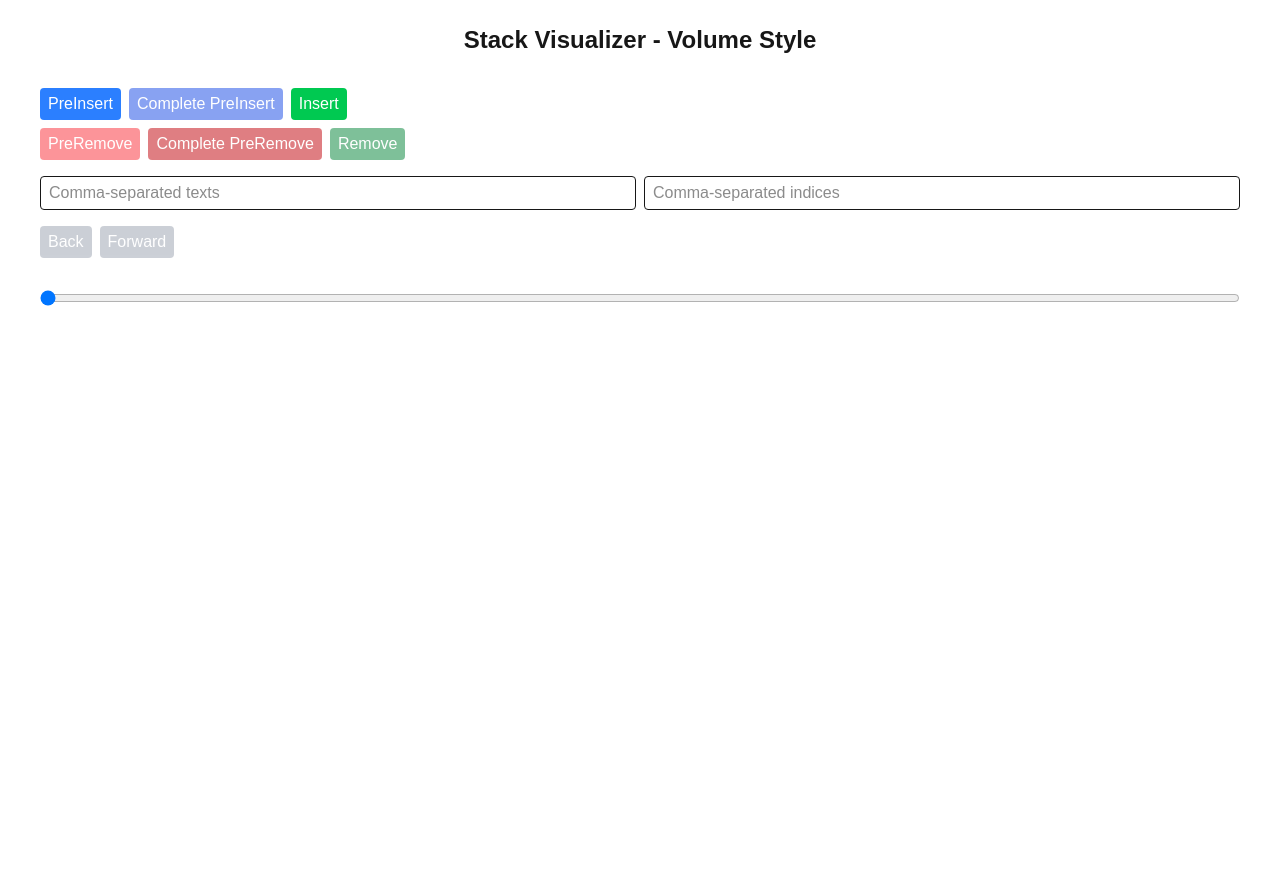
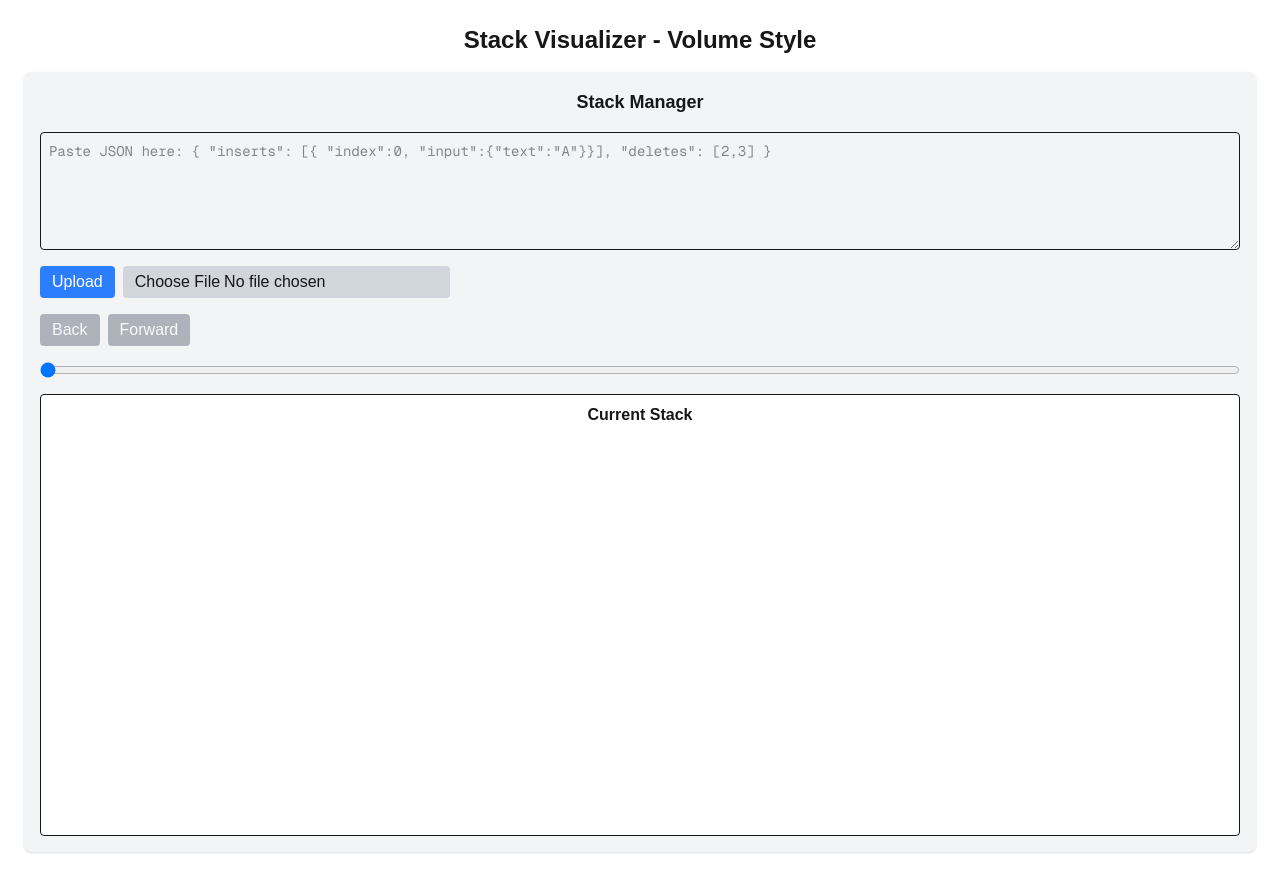
Before and after one commit to goomyman/leetcodewizard, a Next.js app in the folder Prototypes/stack-visualizer/: page / in a window 1280 px wide. Before the commit the page ends 800 px from the top, so only its background shows below. Built offline with nearby package versions, Linux system fonts and the light colour scheme.

Commit message:
first try

```diff
--- a/Prototypes/stack-visualizer/src/app/stack/StackControl.tsx
+++ /dev/null
@@ -1,162 +0,0 @@
-"use client";
-
-import React, { useState } from "react";
-import { StackItemInputDto } from "./StackItemConstants";
-
-interface StackControlProps {
-  onInsert: (items: { index: number; input: StackItemInputDto }[]) => void;
-  onPreInsert: (items: { index: number; input: StackItemInputDto }[]) => void;
-  onPreRemove: (indices: number[]) => void;
-  onCompletePreInsert: () => void;
-  onCompletePreRemove: () => void;
-  onRemove: (indices?: number[]) => void;
-  onBack: () => void;
-  onForward: () => void;
-
-  disabledPreInsert?: boolean;
-  disabledInsert?: boolean;
-  disabledPreRemove?: boolean;
-  disabledCompletePreInsert?: boolean;
-  disabledCompletePreRemove?: boolean;
-  disabledRemove?: boolean;
-  canGoBack?: boolean;
-  canGoForward?: boolean;
-}
-
-export default function StackControl({
-  onInsert,
-  onPreInsert,
-  onPreRemove,
-  onCompletePreInsert,
-  onCompletePreRemove,
-  onRemove,
-  onBack,
-  onForward,
-  disabledPreInsert,
-  disabledInsert,
-  disabledPreRemove,
-  disabledCompletePreInsert,
-  disabledCompletePreRemove,
-  disabledRemove,
-  canGoBack,
-  canGoForward,
-}: StackControlProps) {
-  const [textInput, setTextInput] = useState("");
-  const [indexInput, setIndexInput] = useState("");
-
-  // Parse comma-delimited texts
-  const parseTexts = (): string[] =>
-    textInput
-      .split(",")
-      .map(t => t.trim())
-      .filter(t => t);
-
-  // Parse comma-delimited indices
-  const parseIndices = (): number[] =>
-    indexInput
-      .split(",")
-      .map(i => parseInt(i.trim(), 10))
-      .filter(i => !isNaN(i) && i >= 0);
-
-  // Map indices to texts
-  const mapIndexToText = (): { index: number; input: StackItemInputDto }[] => {
-    const texts = parseTexts();
-    const indices = parseIndices();
-    const length = Math.min(texts.length, indices.length);
-
-    const mapped: { index: number; input: StackItemInputDto }[] = [];
-    for (let i = 0; i < length; i++) {
-      mapped.push({ index: indices[i], input: { text: texts[i], level: null, color: undefined } });
-    }
-    return mapped;
-  };
-
-  return (
-    <div className="flex flex-col gap-2 w-full">
-
-      <div className="flex gap-2 flex-wrap">
-        <button
-          onClick={() => onPreInsert(mapIndexToText())}
-          disabled={disabledPreInsert}
-          className="px-2 py-1 bg-blue-500 text-white rounded disabled:opacity-50"
-        >
-          PreInsert
-        </button>
-
-        <button
-          onClick={onCompletePreInsert}
-          disabled={disabledCompletePreInsert}
-          className="px-2 py-1 bg-blue-700 text-white rounded disabled:opacity-50"
-        >
-          Complete PreInsert
-        </button>
-
-        <button
-          onClick={() => onInsert(mapIndexToText())}
-          disabled={disabledInsert}
-          className="px-2 py-1 bg-green-500 text-white rounded disabled:opacity-50"
-        >
-          Insert
-        </button>
-      </div>
-
-      <div className="flex gap-2 flex-wrap">
-        <button
-          onClick={() => onPreRemove(parseIndices())}
-          disabled={disabledPreRemove}
-          className="px-2 py-1 bg-red-500 text-white rounded disabled:opacity-50"
-        >
-          PreRemove
-        </button>
-
-        <button
-          onClick={onCompletePreRemove}
-          disabled={disabledCompletePreRemove}
-          className="px-2 py-1 bg-red-700 text-white rounded disabled:opacity-50"
-        >
-          Complete PreRemove
-        </button>
-
-        <button
-          onClick={() => onRemove(parseIndices())}
-          disabled={disabledRemove}
-          className="px-2 py-1 bg-green-700 text-white rounded disabled:opacity-50"
-        >
-          Remove
-        </button>
-      </div>
-
-      <div className="flex gap-2 flex-wrap mt-2">
-        <input
-          value={textInput}
-          onChange={e => setTextInput(e.target.value)}
-          placeholder="Comma-separated texts"
-          className="px-2 py-1 border rounded flex-1"
-        />
-        <input
-          value={indexInput}
-          onChange={e => setIndexInput(e.target.value)}
-          placeholder="Comma-separated indices"
-          className="px-2 py-1 border rounded flex-1"
-        />
-      </div>
-
-      <div className="flex gap-2 mt-2">
-        <button
-          onClick={onBack}
-          disabled={!canGoBack}
-          className="px-2 py-1 bg-gray-400 text-white rounded disabled:opacity-50"
-        >
-          Back
-        </button>
-        <button
-          onClick={onForward}
-          disabled={!canGoForward}
-          className="px-2 py-1 bg-gray-400 text-white rounded disabled:opacity-50"
-        >
-          Forward
-        </button>
-      </div>
-    </div>
-  );
-}
--- a/Prototypes/stack-visualizer/src/app/stack/StackItemConstants.ts
+++ b/Prototypes/stack-visualizer/src/app/stack/StackItemConstants.ts
@@ -7,9 +7,8 @@ export const getRandomColor = () => `hsl(${Math.floor(Math.random() * 360)}, 70%
 export enum StackItemState {
   Start = "Start",
   PreInsert = "PreInsert",
-  Insert = "Insert",
+  Inserted = "Inserted",
   PreRemove = "PreRemove",
-  Remove = "Remove",
 }
 
 export interface StackItemType {
--- a/Prototypes/stack-visualizer/src/app/stack/StackManager.tsx
+++ b/Prototypes/stack-visualizer/src/app/stack/StackManager.tsx
@@ -2,180 +2,165 @@
 
 import React, { useState } from "react";
 import Stack from "./Stack";
-import StackControl from "./StackControl";
-import SliderControl from "./SliderControl";
-import { useHistory } from "./useHistory";
-import { StackItemType, StackItemState, StackItemInputDto, getRandomColor } from "./StackItemConstants";
+import { StackItemType, StackItemInputDto, getRandomColor, StackItemState } from "./StackItemConstants";
 
-let idCounter = 0;
+interface UploadData {
+  inserts?: { index: number; input: StackItemInputDto }[];
+  deletes?: number[];
+}
 
 export default function StackManager() {
-  const history = useHistory<StackItemType[]>([]);
-  const stack = history.current;
-
+  const [history, setHistory] = useState<StackItemType[][]>([[]]);
+  const [currentIndex, setCurrentIndex] = useState(0);
   const [stagedPreInserts, setStagedPreInserts] = useState<StackItemType[]>([]);
   const [stagedPreRemoves, setStagedPreRemoves] = useState<number[]>([]);
+  const [jsonInput, setJsonInput] = useState("");
+
+  const currentStack = history[currentIndex];
 
   /** Helper to create a StackItem */
-  const makeStackItem = (input: StackItemInputDto, state: StackItemState): StackItemType => ({
-    id: idCounter++,
+  const makeStackItem = (input: StackItemInputDto, state: StackItemState) => ({
+    id: Date.now() + Math.random(),
     text: input.text,
-    level: input.level,
+    level: input.level ?? null,
     color: input.color ?? getRandomColor(),
     state,
+    __index: undefined as number | undefined,
   });
 
-  const hasItems = stack.length > 0;
-  const hasStagedPreInserts = stagedPreInserts.length > 0;
-  const hasStagedPreRemoves = stagedPreRemoves.length > 0;
+  /** Apply Upload JSON */
+  const handleUpload = (data: UploadData) => {
+    let newStack = [...currentStack];
 
-  /** Button states */
-  const disabledPreInsert = hasStagedPreRemoves;
-  const disabledCompletePreInsert = !hasStagedPreInserts || !hasItems;
-  const disabledInsert = hasStagedPreInserts || hasStagedPreRemoves;
-  const disabledPreRemove = !hasItems || hasStagedPreInserts;
-  const disabledCompletePreRemove = !hasStagedPreRemoves || !hasItems;
-  const disabledRemove = hasStagedPreInserts || hasStagedPreRemoves || !hasItems;
+    // Resolve previous pre-inserts
+    newStack = newStack.map(item =>
+      item.state === StackItemState.PreInsert ? { ...item, state: StackItemState.Inserted } : item
+    );
+    // Resolve previous pre-removes
+    if (stagedPreRemoves.length > 0) {
+      [...stagedPreRemoves]
+        .sort((a, b) => b - a)
+        .forEach(idx => {
+          if (idx >= 0 && idx < newStack.length) newStack.splice(idx, 1);
+        });
+    }
 
-  const canGoBack = history.canGoBack;
-  const canGoForward = history.canGoForward;
+    // Apply new deletes as PreRemove
+    const deleteIndices: number[] = Array.from(new Set(data.deletes?.filter(i => i >= 0 && i < newStack.length) ?? []));
+    newStack = newStack.map((item, i) =>
+      deleteIndices.includes(i) ? { ...item, state: StackItemState.PreRemove } : item
+    );
 
-  /** PreInsert batch: stage items at given indices */
-  const preInsertBatch = (items: { index: number; input: StackItemInputDto }[]) => {
-    if (disabledPreInsert || items.length === 0) return;
+    // Apply new inserts as PreInsert
+    const insertItems: StackItemType[] =
+      data.inserts?.map(({ index, input }) => {
+        const item = makeStackItem(input, StackItemState.PreInsert);
+        item.__index = index;
+        return item;
+      }) ?? [];
 
-    const newItems = items.map(({ index, input }) => {
-      const item = makeStackItem(input, StackItemState.PreInsert);
-      return { ...item, __index: index }; // temporary property to track intended index
+  insertItems
+    .sort((a, b) => (b as any).__index - (a as any).__index)
+    .forEach(item => {
+      const idx = Math.min((item as any).__index, newStack.length);
+      newStack.splice(idx, 0, item);
+      delete (item as any).__index;
     });
 
-    // Insert items into stack at intended positions
-    let newStack = [...stack];
-    newItems
-      .sort((a, b) => b.__index - a.__index) // descending to not break indices
-      .forEach(item => {
-        const idx = Math.min(item.__index, newStack.length);
-        newStack.splice(idx, 0, item);
-        if ("__index" in item) {
-          // optional fix
-          delete (item as any).__index;
-        }
-      });
-
-    history.push(newStack);
-    setStagedPreInserts([...stagedPreInserts, ...newItems]);
+    // Update history and staged items
+    const newHistory = history.slice(0, currentIndex + 1);
+    setHistory([...newHistory, newStack]);
+    setCurrentIndex(newHistory.length);
+    setStagedPreInserts(insertItems);
+    setStagedPreRemoves(deleteIndices);
   };
 
-  /** Complete staged PreInserts: commit by changing state → Insert */
-  const completePreInsert = () => {
-    if (disabledCompletePreInsert) return;
-
-    const newStack = stack.map(item =>
-      item.state === StackItemState.PreInsert ? { ...item, state: StackItemState.Insert } : item
-    );
-
-    history.push(newStack);
-    setStagedPreInserts([]);
+  /** File upload handler */
+  const handleFileUpload = async (file: File) => {
+    try {
+      const text = await file.text();
+      const parsed: UploadData = JSON.parse(text);
+      handleUpload(parsed);
+    } catch {
+      alert("Invalid JSON file");
+    }
   };
 
-  /** Direct Insert batch with indices */
-  const insertBatch = (items: { index: number; input: StackItemInputDto }[]) => {
-    if (disabledInsert || items.length === 0) return;
-
-    const newItems = items.map(({ input }) => makeStackItem(input, StackItemState.Insert));
-
-    let newStack = [...stack];
-    items
-      .map((it, i) => ({ ...it, item: newItems[i] }))
-      .sort((a, b) => b.index - a.index)
-      .forEach(({ index, item }) => {
-        const idx = Math.min(index, newStack.length);
-        newStack.splice(idx, 0, item);
-      });
-
-    history.push(newStack);
-  };
-
-  /** PreRemove batch: stage removal of multiple indices */
-  const preRemoveBatch = (indices: number[]) => {
-    if (disabledPreRemove || indices.length === 0) return;
-
-    const uniqueIndices = Array.from(new Set(indices.filter(idx => idx >= 0 && idx < stack.length)));
-    const newStack = stack.map((item, i) =>
-      uniqueIndices.includes(i) ? { ...item, state: StackItemState.PreRemove } : item
-    );
-
-    history.push(newStack);
-    setStagedPreRemoves([...stagedPreRemoves, ...uniqueIndices]);
-  };
-
-  /** Complete staged PreRemoves */
-  const completePreRemove = () => {
-    if (disabledCompletePreRemove) return;
-
-    const sortedIndices = [...stagedPreRemoves].sort((a, b) => b - a);
-    const newStack = [...stack];
-    sortedIndices.forEach(idx => newStack.splice(idx, 1));
-
-    history.push(newStack);
-    setStagedPreRemoves([]);
-  };
-
-  /** Direct remove: batch by indices or remove top */
-  const remove = (indices?: number[]) => {
-    if (disabledRemove) return;
-
-    if (stagedPreInserts.length > 0 || stagedPreRemoves.length > 0) return;
-
-    let newStack = [...stack];
-
-    if (indices && indices.length > 0) {
-      [...indices].sort((a, b) => b - a).forEach(idx => {
-        if (idx >= 0 && idx < newStack.length) newStack.splice(idx, 1);
-      });
-    } else {
-      newStack.shift();
-    }
-
-    history.push(newStack);
-  };
-
-  /** History navigation */
-  const back = () => {
-    if (canGoBack) history.setIndex(history.index - 1);
-  };
-  const forward = () => {
-    if (canGoForward) history.setIndex(history.index + 1);
-  };
+  /** Forward / Back / Slider */
+  const goBack = () => currentIndex > 0 && setCurrentIndex(currentIndex - 1);
+  const goForward = () => currentIndex < history.length - 1 && setCurrentIndex(currentIndex + 1);
+  const scrubHistory = (index: number) => setCurrentIndex(index);
 
   return (
-    <div className="p-4 flex flex-col items-center gap-4 relative w-full min-w-[900px]">
-      <StackControl
-        onPreInsert={preInsertBatch}
-        onCompletePreInsert={completePreInsert}
-        onInsert={insertBatch}
-        onPreRemove={preRemoveBatch}
-        onCompletePreRemove={completePreRemove}
-        onRemove={remove}
-        onBack={back}
-        onForward={forward}
-        disabledPreInsert={disabledPreInsert}
-        disabledCompletePreInsert={disabledCompletePreInsert}
-        disabledInsert={disabledInsert}
-        disabledPreRemove={disabledPreRemove}
-        disabledCompletePreRemove={disabledCompletePreRemove}
-        disabledRemove={disabledRemove}
-        canGoBack={canGoBack}
-        canGoForward={canGoForward}
+    <div className="flex flex-col gap-4 w-full p-4 bg-gray-100 rounded-lg shadow">
+      <h2 className="text-lg font-bold">Stack Manager</h2>
+
+      {/* JSON input */}
+      <textarea
+        placeholder='Paste JSON here: { "inserts": [{ "index":0, "input":{"text":"A"}}], "deletes": [2,3] }'
+        className="w-full p-2 border rounded font-mono text-sm"
+        rows={5}
+        value={jsonInput}
+        onChange={e => setJsonInput(e.target.value)}
       />
 
-      <SliderControl
-        historyLength={history.history.length}
-        currentIndex={history.index}
-        onChange={history.setIndex}
+      {/* Upload button */}
+      <div className="flex gap-2">
+        <button
+          onClick={() => {
+            try {
+              const parsed: UploadData = JSON.parse(jsonInput);
+              handleUpload(parsed);
+            } catch {
+              alert("Invalid JSON input");
+            }
+          }}
+          className="px-3 py-1 bg-blue-500 text-white rounded"
+        >
+          Upload
+        </button>
+
+        <input
+          type="file"
+          accept="application/json"
+          onChange={e => e.target.files && handleFileUpload(e.target.files[0])}
+          className="px-3 py-1 bg-gray-300 rounded cursor-pointer"
+        />
+      </div>
+
+      {/* Navigation */}
+      <div className="flex gap-2">
+        <button
+          onClick={goBack}
+          disabled={currentIndex === 0}
+          className="px-3 py-1 bg-gray-500 text-white rounded disabled:opacity-50"
+        >
+          Back
+        </button>
+        <button
+          onClick={goForward}
+          disabled={currentIndex === history.length - 1}
+          className="px-3 py-1 bg-gray-500 text-white rounded disabled:opacity-50"
+        >
+          Forward
+        </button>
+      </div>
+
+      {/* Slider */}
+      <input
+        type="range"
+        min={0}
+        max={history.length - 1}
+        value={currentIndex}
+        onChange={e => scrubHistory(Number(e.target.value))}
+        className="w-full"
       />
 
-      <Stack stack={stack} />
+      {/* Stack display */}
+      <div className="p-2 bg-white border rounded">
+        <h3 className="font-semibold">Current Stack</h3>
+        <Stack stack={currentStack} />
+      </div>
     </div>
   );
 }
```
